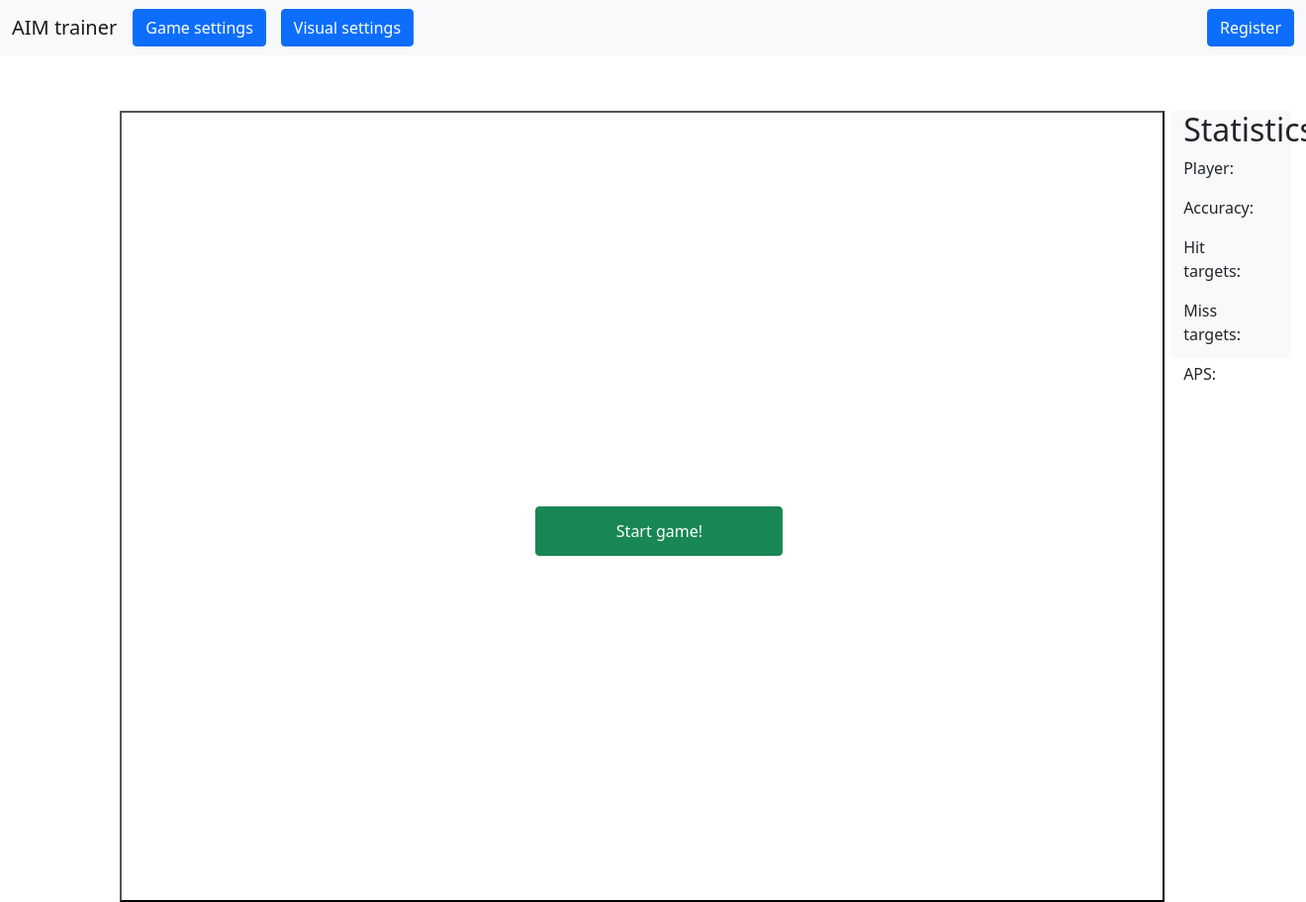
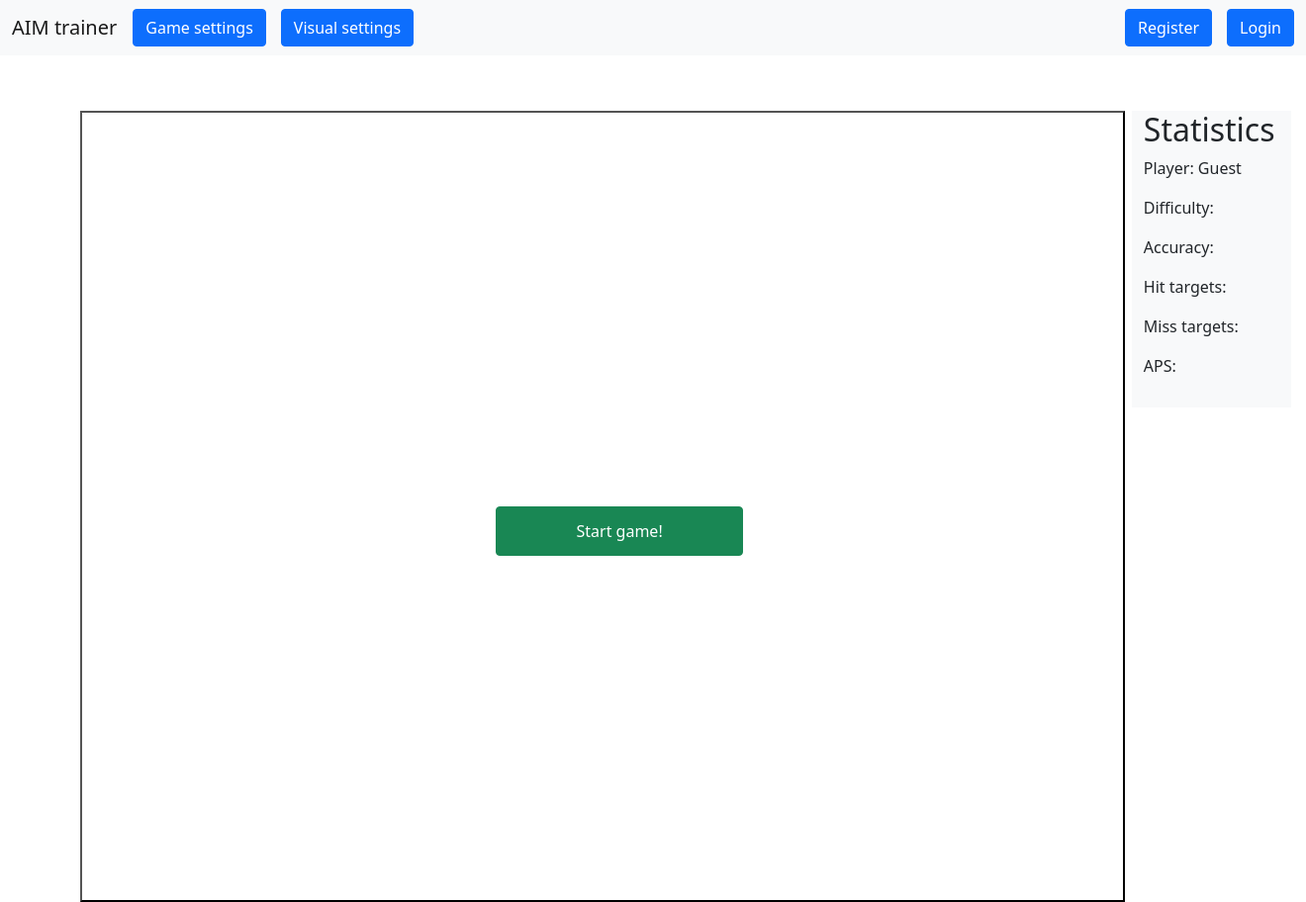
Before and after one commit to MichalProsniak/aim-trainer, a Flask app: page / in a window 1320 px wide; the page is wider, and only the part inside the window is pictured. Shown: that part at 99% size. Run offline with Flask 2, Linux system fonts and the light colour scheme.

Commit message:
Login/register/logout

```diff
--- a/database_connection.py
+++ b/database_connection.py
@@ -7,10 +7,6 @@ import psycopg2.extras
 def get_connection_string():
     # setup connection string
     # to do this, please define these environment variables first
-    os.environ['PSQL_USER_NAME'] = 'postgres'
-    os.environ['PSQL_PASSWORD'] = 'awsd'
-    os.environ['PSQL_HOST'] = 'localhost'
-    os.environ['PSQL_DB_NAME'] = 'aim_database'
     user_name = os.environ.get('PSQL_USER_NAME')
     password = os.environ.get('PSQL_PASSWORD')
     host = os.environ.get('PSQL_HOST')
--- a/server.py
+++ b/server.py
@@ -5,20 +5,26 @@ import data_base_functions
 
 app = Flask(__name__)
 app.permanent_session_lifetime = timedelta(minutes=5)
-app.secret_key = "b/\n\xefp\xc6z\xaaj\xbd\x1fR=\x17.f%\xbf\xe7I\xd3"
+# app.secret_key = "b/\n\xefp\xc6z\xaaj\xbd\x1fR=\x17.f%\xbf\xe7I\xd3"
+app.secret_key = "11"
 
 @app.route('/', methods=['GET', 'POST'])
 def main():
     if request.method == 'GET':
-        return render_template('index.html')
+        if len(session) == 0:
+            username = 'Guest'
+        else:
+            username = session['user']
+        return render_template('index.html', username=username)
 
 
 @app.route('/login', methods=['GET', 'POST'])
 def login():
+    if len(session) == 1:
+        return redirect("/")
     if request.method == "GET":
         return render_template('login.html')
     if request.method == "GET" and "user" in session:
-        flash("You are logged in", "info")
         return redirect('/')
     username = request.form['username']
     password = request.form['password']
@@ -27,7 +33,6 @@ def login():
         # hashed_password = data_base_functions.get_user_password(username)
         if data_base_functions.get_user_password(username) == password:
             session['user'] = username
-            flash(f"You have been logged in {username}!", "info")
             return redirect('/')
         else:
             error = "Incorrect username or password"
@@ -39,6 +44,8 @@ def login():
 
 @app.route('/register', methods=['GET', 'POST'])
 def register():
+    if len(session) == 1:
+        return redirect("/")
     if request.method == 'GET':
         return render_template('register.html')
     user_name = request.form['username']
@@ -55,9 +62,7 @@ def register():
 @app.route('/logout')
 def logout():
     if "user" in session:
-        user = session["user"]
-        flash(f"You have been logged out {user}!", "info")
-    session.pop("user", None)
+        session.pop("user", None)
     return redirect(url_for("main"))
 
 
--- a/static/css/style.css
+++ b/static/css/style.css
@@ -8,7 +8,7 @@
 
 .column.timer {
     background-color: white;
-    width: 9%;
+    width: 6%;
     height: 800px;
 }
 
@@ -20,8 +20,8 @@
 
 .column.statistics {
     background-color: #f8f9fa;
-    width: 9%;
-    height: 250px;
+    width: 12%;
+    height: 300px;
     padding-right: 2%;
 }
 
--- a/static/javascript/game.js
+++ b/static/javascript/game.js
@@ -57,6 +57,14 @@ function countMiss(){
 
 
 function statistics(hitCounter, missCounter) {
+    let messageMode;
+    if (gameMode === 1) {
+        messageMode = "Easy";
+    } else if (gameMode === 2) {
+        messageMode = "Medium";
+    } else {
+        messageMode = "Ranked";
+    }
     let shootCounter=hitCounter+missCounter;
     let accuracy = hitCounter/shootCounter * 100;
     let hitsPerSecond = hitCounter/(maxTimer - time + 1);
@@ -66,6 +74,7 @@ function statistics(hitCounter, missCounter) {
     }
     accuracy = accuracy.toFixed(2).toString() + "%";
     document.getElementById("accuracy").innerHTML = accuracy;
+    document.getElementById("difficulty").innerHTML = messageMode;
     document.getElementById("miss_counter").innerHTML = missCounter;
     document.getElementById("hit_counter").innerHTML = hitCounter;
     document.getElementById("accuracy1").innerHTML = accuracy;
--- a/templates/index.html
+++ b/templates/index.html
@@ -50,9 +50,24 @@
                         >Visual settings</button>
                     </div>
                     <div class="navbar-nav ms-auto">
-                        <a id="register" class="btn btn-primary" href="register">
-                            Register
-                        </a>
+                        {% if username == 'Guest' %}
+                        <div style="padding-right: 15px">
+                            <a id="register" class="btn btn-primary" href="register">
+                                Register
+                            </a>
+                        </div>
+                        <div>
+                            <a id="login" class="btn btn-primary" href="login">
+                                Login
+                            </a>
+                        </div>
+                        {% else %}
+                        <div>
+                            <a id="logout" class="btn btn-primary" href="logout">
+                                Logout
+                            </a>
+                        </div>
+                        {% endif %}
                     </div>
                 </div>
             </div>
@@ -140,7 +155,8 @@
             </div>
             <div class="column statistics">
                 <h2>Statistics</h2>
-                <p>Player: <span id="user_name"></span></p>
+                <p>Player: <span id="user_name">{{ username }}</span></p>
+                <p>Difficulty: <span id="difficulty"></span></p>
                 <p>Accuracy: <span id="accuracy"></span></p>
                 <p>Hit targets: <span id="hit_counter"></span></p>
                 <p>Miss targets: <span id="miss_counter"></span></p>
```
